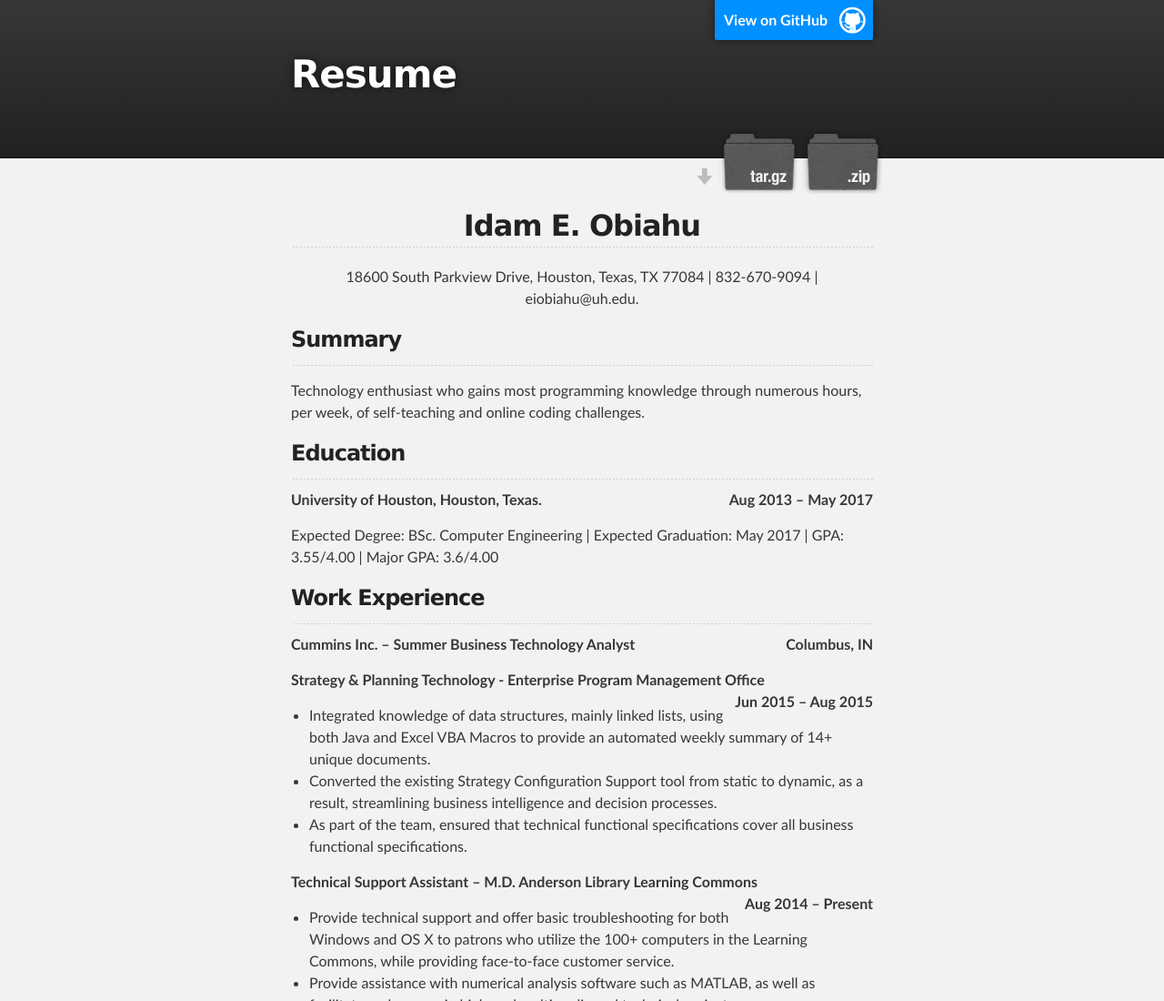
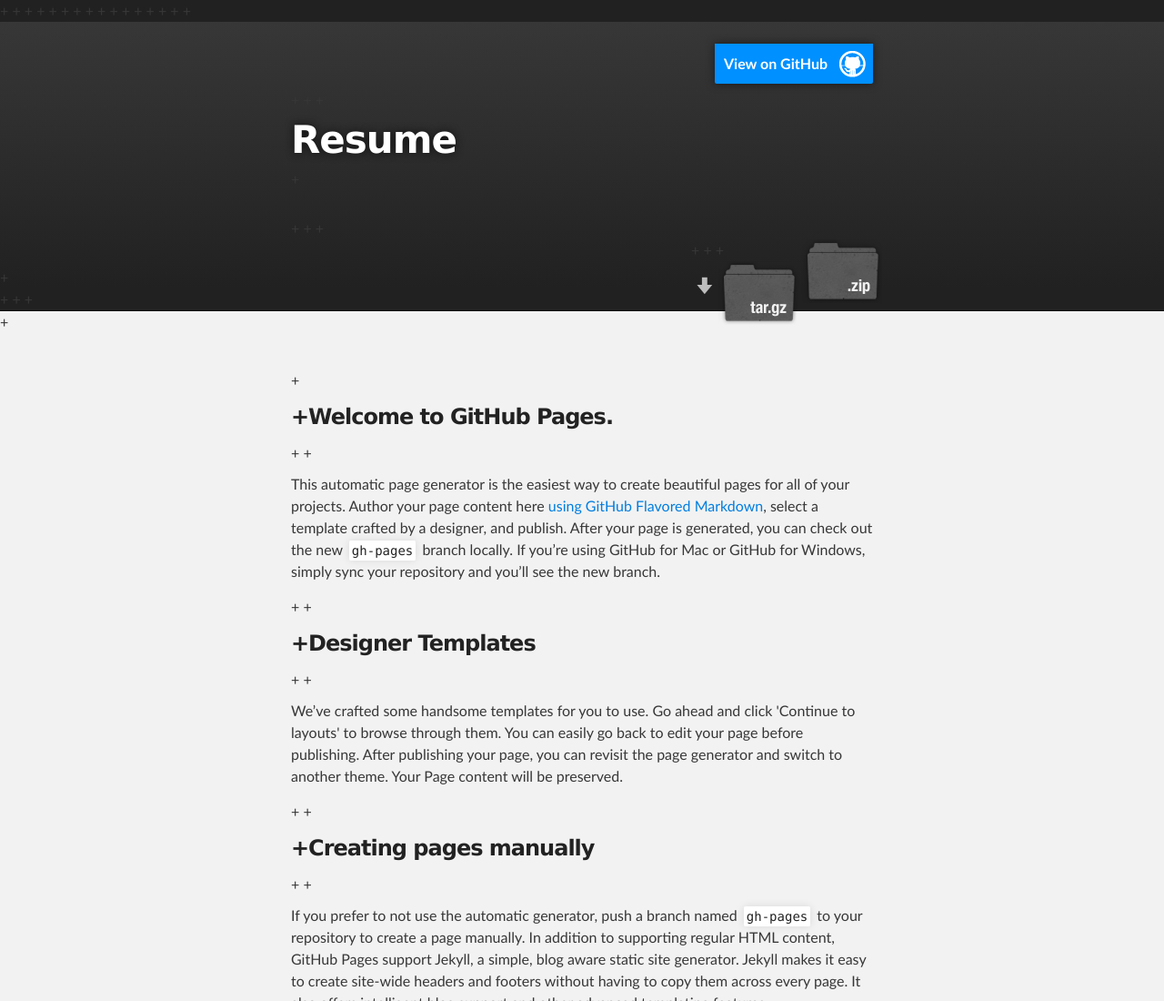
Before and after one commit to IdamO/Resume, a plain HTML site: page index.html in a window 1280 px wide. Shown: the top 1100 px of the page at 91% size. Drawn offline with Linux system fonts and the light colour scheme.

Commit message:
Update index.html

```diff
--- a/index.html
+++ b/index.html
@@ -1,125 +1,72 @@
 <!DOCTYPE html>
-<html>
-
-  <head>
-    <meta charset='utf-8'>
-    <meta http-equiv="X-UA-Compatible" content="chrome=1">
-    <meta name="description" content="Resume : ">
-
-    <link rel="stylesheet" type="text/css" media="screen" href="stylesheets/stylesheet.css">
-
-    <link rel="icon"
-      type="image/png"
-      href="https://cloud.githubusercontent.com/assets/13319677/9093013/aabd59fe-3b77-11e5-808a-eef8253a0c21.png" />
-    <title>Résumé</title>
-  </head>
-
-  <body>
-
-    <!-- HEADER -->
-    <div id="header_wrap" class="outer">
-        <header class="inner">
-          <a id="forkme_banner" href="https://github.com/IdamO/Resume">View on GitHub</a>
-
-          <h1 id="project_title">Resume</h1>
-          <h2 id="project_tagline"></h2>
-
-            <section id="downloads">
-              <a class="zip_download_link" href="https://github.com/IdamO/Resume/zipball/master">Download this project as a .zip file</a>
-              <a class="tar_download_link" href="https://github.com/IdamO/Resume/tarball/master">Download this project as a tar.gz file</a>
-            </section>
-        </header>
-    </div>
-
-
-    <!-- MAIN CONTENT -->
-    <div id="main_content_wrap" class="outer">
-      <section id="main_content" class="inner">
-        <center><h2>Idam E. Obiahu</h2>
-
-<p>18600 South Parkview Drive, Houston, Texas, TX 77084 | 832-670-9094 | eiobiahu@uh.edu.</p>
-</center>
-
-<h3>Summary</h3>
-<hr>
-</p>Technology enthusiast who gains most programming knowledge through numerous hours, per week, of self-teaching and online coding challenges.</p>
-
-<h3>Education</h3>
-<hr>
-<p style="text-align:left;"><strong>
-University of Houston, Houston, Texas.
-<span style="float:right;">Aug 2013 – May 2017</span>
-</strong></p>
-<p>Expected Degree: BSc. Computer Engineering | Expected Graduation: May 2017 | GPA: 3.55/4.00 | Major GPA: 3.6/4.00</p>
-
-<h3>Work Experience</h3>
-
-<hr>
-
-<p style="text-align:left;"><strong>
-Cummins Inc. – Summer Business Technology Analyst
-<span style="float:right;">Columbus, IN</span>
-</strong></p>
-
-<p style="text-align:left;"><strong>
-Strategy & Planning Technology - Enterprise Program Management Office
-<span style="float:right;">Jun 2015 – Aug 2015</span>
-</strong></p>
-
-<ul>
-<li>Integrated knowledge of data structures, mainly linked lists, using both Java and Excel VBA Macros to provide an automated weekly summary of 14+ unique documents.</li>
-<li>Converted the existing Strategy Configuration Support tool from static to dynamic, as a result, streamlining business intelligence and decision processes.</li>
-<li>As part of the team, ensured that technical functional specifications cover all business functional specifications.</li>
-</ul>
-
-<p style="text-align:left;"><strong>
-Technical Support Assistant – M.D. Anderson Library Learning Commons
-<span style="float:right;">Aug 2014 – Present</span>
-</strong></p>
-
-<ul>
-<li>Provide technical support and offer basic troubleshooting for both Windows and OS X to patrons who utilize the 100+ computers in the Learning Commons, while providing face-to-face customer service.</li>
-<li>Provide assistance with numerical analysis software such as MATLAB, as well as facilitate and engage in high-end multimedia and technical projects.</li>
-</ul>
-
-<h3>Project Work</h3>
-
-<hr>
-
-<p style="text-align:left;"><strong>
-MATLAB Augmented Reality & Image Manipulation (Dot Racing)
-</strong></p>
-
-<ul>
-<li>Used MATLAB software to analyze and visually manipulate numerous images and create custom versions of photo filters.</li>
-<li>The "Dot Racing" program detects the center of mass of three distinctly colored dots (using RGB components) and notifies the user when the center of mass passes the finish line (90% of the webcam dimensions).</li>
-</ul>
-
-<p style="text-align:left;"><strong>
-2-Bit Calculator (Logic Design)
-</strong></p>
-
-<ul>
-<li>Worked with a partner to create a calculator which carried out arithmetic functions in bit 2 using logic gates and LEDs as the display.</li>
-</ul>
-
-<p style="text-align:left;"><strong>
-Simon
-</strong></p>
-
-<ul>
-<li>Led a team in the development of a software and LED-based version of the original game Simon™ using LabView.</li>
-</ul>
-
-
-   <!-- FOOTER  -->
-    <div id="footer_wrap" class="outer">
-      <footer class="inner">
-        <p class="copyright">Resume maintained by <a href="https://github.com/IdamO">IdamO</a></p>
-        <p>Published with <a href="https://pages.github.com">GitHub Pages</a></p>
-      </footer>
-    </div>
-
-
-  </body>
-</html>
++<html>
++
++ <head>
++ <meta charset='utf-8'>
++ <meta http-equiv="X-UA-Compatible" content="chrome=1">
++ <meta name="description" content="Resume : ">
++
++ <link rel="stylesheet" type="text/css" media="screen" href="stylesheets/stylesheet.css">
++
++ <title>Resume</title>
++ </head>
++
++ <body>
++
++ <!-- HEADER -->
++ <div id="header_wrap" class="outer">
++ <header class="inner">
++ <a id="forkme_banner" href="https://github.com/IdamO/Resume">View on GitHub</a>
++
++ <h1 id="project_title">Resume</h1>
++ <h2 id="project_tagline"></h2>
++
++ <section id="downloads">
++ <a class="zip_download_link" href="https://github.com/IdamO/Resume/zipball/master">Download this project as a .zip file</a>
++ <a class="tar_download_link" href="https://github.com/IdamO/Resume/tarball/master">Download this project as a tar.gz file</a>
++ </section>
++ </header>
++ </div>
++
++ <!-- MAIN CONTENT -->
++ <div id="main_content_wrap" class="outer">
++ <section id="main_content" class="inner">
++ <h3>
++<a id="welcome-to-github-pages" class="anchor" href="#welcome-to-github-pages" aria-hidden="true"><span class="octicon octicon-link"></span></a>Welcome to GitHub Pages.</h3>
++
++<p>This automatic page generator is the easiest way to create beautiful pages for all of your projects. Author your page content here <a href="https://guides.github.com/features/mastering-markdown/">using GitHub Flavored Markdown</a>, select a template crafted by a designer, and publish. After your page is generated, you can check out the new <code>gh-pages</code> branch locally. If you’re using GitHub for Mac or GitHub for Windows, simply sync your repository and you’ll see the new branch.</p>
++
++<h3>
++<a id="designer-templates" class="anchor" href="#designer-templates" aria-hidden="true"><span class="octicon octicon-link"></span></a>Designer Templates</h3>
++
++<p>We’ve crafted some handsome templates for you to use. Go ahead and click 'Continue to layouts' to browse through them. You can easily go back to edit your page before publishing. After publishing your page, you can revisit the page generator and switch to another theme. Your Page content will be preserved.</p>
++
++<h3>
++<a id="creating-pages-manually" class="anchor" href="#creating-pages-manually" aria-hidden="true"><span class="octicon octicon-link"></span></a>Creating pages manually</h3>
++
++<p>If you prefer to not use the automatic generator, push a branch named <code>gh-pages</code> to your repository to create a page manually. In addition to supporting regular HTML content, GitHub Pages support Jekyll, a simple, blog aware static site generator. Jekyll makes it easy to create site-wide headers and footers without having to copy them across every page. It also offers intelligent blog support and other advanced templating features.</p>
++
++<h3>
++<a id="authors-and-contributors" class="anchor" href="#authors-and-contributors" aria-hidden="true"><span class="octicon octicon-link"></span></a>Authors and Contributors</h3>
++
++<p>You can <a href="https://github.com/blog/821" class="user-mention">@mention</a> a GitHub username to generate a link to their profile. The resulting <code>&lt;a&gt;</code> element will link to the contributor’s GitHub Profile. For example: In 2007, Chris Wanstrath (<a href="https://github.com/defunkt" class="user-mention">@defunkt</a>), PJ Hyett (<a href="https://github.com/pjhyett" class="user-mention">@pjhyett</a>), and Tom Preston-Werner (<a href="https://github.com/mojombo" class="user-mention">@mojombo</a>) founded GitHub.</p>
++
++<h3>
++<a id="support-or-contact" class="anchor" href="#support-or-contact" aria-hidden="true"><span class="octicon octicon-link"></span></a>Support or Contact</h3>
++
++<p>Having trouble with Pages? Check out our <a href="https://help.github.com/pages">documentation</a> or <a href="https://github.com/contact">contact support</a> and we’ll help you sort it out.</p>
++ </section>
++ </div>
++
++ <!-- FOOTER -->
++ <div id="footer_wrap" class="outer">
++ <footer class="inner">
++ <p class="copyright">Resume maintained by <a href="https://github.com/IdamO">IdamO</a></p>
++ <p>Published with <a href="https://pages.github.com">GitHub Pages</a></p>
++ </footer>
++ </div>
++
++
++
++ </body>
++</html>
```
